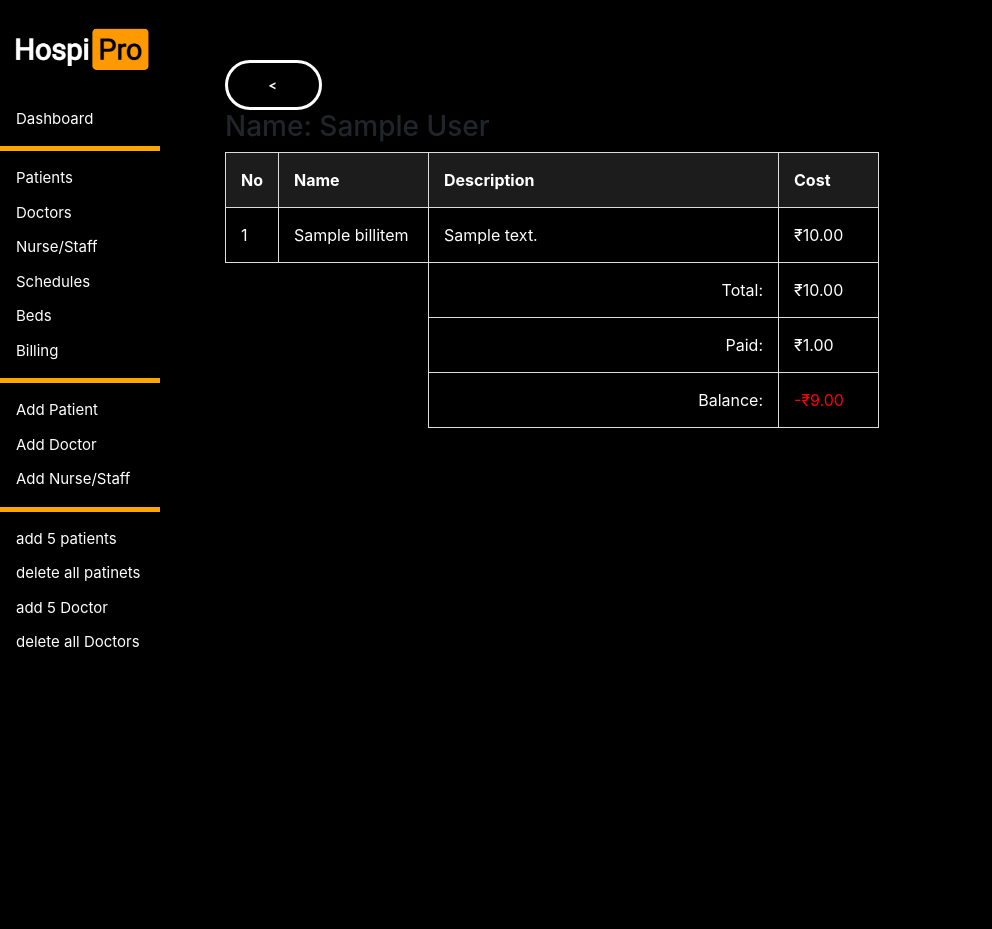
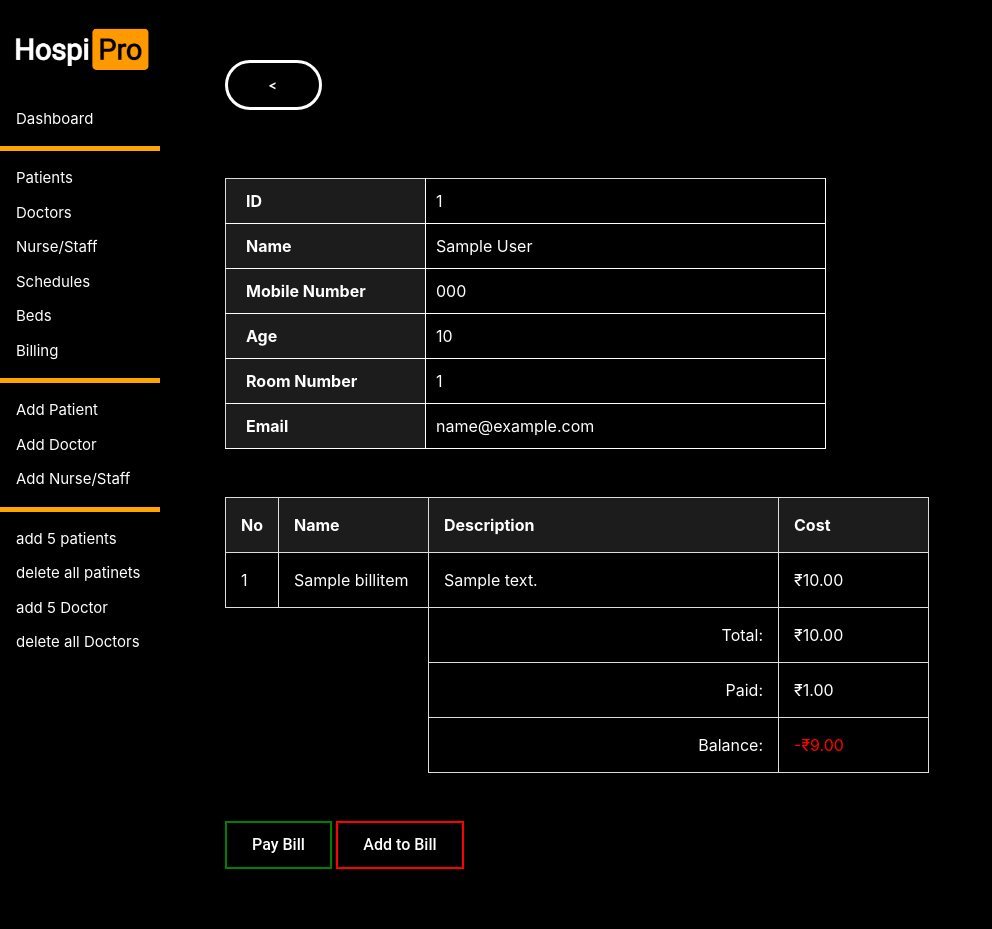
Before and after one commit to AnkitNSFW/HospiPro, a Django app: page /billing/1 in a window 1280 px wide. Shown: the whole page, without its empty margins (0-992 px from the left). Before the commit the page ends 648 px from the top, so only its background shows below. Run offline with Django 4.2, Linux system fonts and the light colour scheme; tables that the repository leaves empty hold one stand-in row (values such as "Sample post"); some libraries are stand-ins or nearby versions.

Commit message:
added basic tempalte feature for adding items to the bill

```diff
--- a/HospiPro/dashboard/generate_patient_and_doctor.py
+++ b/HospiPro/dashboard/generate_patient_and_doctor.py
@@ -18,7 +18,7 @@ def generate_patient(num):
                 room_no=random.randint(0,50),
                 email=fake.email(),
                 blood_group=random.choice(['A+','A-','B+','B-','AB+','AB-','O+','O-']),
-                bill=0.0,
+                total_bill=0.0,
                 paid_bill=0.0
             ).save()
         return True
--- a/HospiPro/dashboard/static/css/billing.css
+++ b/HospiPro/dashboard/static/css/billing.css
@@ -51,7 +51,7 @@ table, th, td {
 }
 
 .cost_width {
-  width: 100px;
+  width: 150px;
 }
 
 .text_right {
@@ -66,3 +66,42 @@ table, th, td {
     margin: 20px;
     font-size: 2em;
   }
+
+
+
+
+
+
+  .patient_table {
+    border-collapse: collapse;
+    margin-top: 20px;
+
+    border: 1px solid;
+    border-color: white;
+    border-radius: 20px;
+}
+
+.patient_table th,
+.patient_table td {
+    padding: 10px;
+    text-align: left;
+
+    border-bottom: 1px solid;
+    border-right: 1px solid;
+
+}
+
+.patient_table th {
+    width: 200px;
+    padding-left: 20px;
+    background-color: #1c1c1c;
+    color: white;
+}
+
+.patient_table td {
+    color: white;
+    width: 400px;
+}
+.patient_label {
+    font-weight: bold;
+}
--- a/HospiPro/dashboard/static/css/buttons.css
+++ b/HospiPro/dashboard/static/css/buttons.css
@@ -62,3 +62,51 @@
   .delete_button:active {
     top: 2px;
   }
+
+
+   /* Delete Patient Button */
+   .add_item_button {
+    padding: 10px 25px;
+    font-family: "Roboto", sans-serif;
+    font-weight: 500;
+    background: transparent;
+    outline: none !important;
+    cursor: pointer;
+    transition: all 0.3s ease;
+    position: relative;
+    display: inline-block;
+  }
+
+  .add_item_button {
+    border: 2px solid green;
+    z-index: 1;
+    color: white;
+  }
+
+  .add_item_button:after {
+    position: absolute;
+    content: "";
+    width: 0;
+    height: 100%;
+    top: 0;
+    left: 0;
+    direction: rtl;
+    z-index: -1;
+    background: green;
+    transition: all 0.3s ease;
+  }
+
+  .add_item_button:hover {
+    text-decoration: none;
+    color: rgb(0, 0, 0);
+  }
+
+  .add_item_button:hover:after {
+    left: auto;
+    right: 0;
+    width: 100%;
+  }
+
+  .add_item_button:active {
+    top: 2px;
+  }
--- a/HospiPro/dashboard/templates/dashboard/individual_billing.html
+++ b/HospiPro/dashboard/templates/dashboard/individual_billing.html
@@ -16,12 +16,47 @@
 {%block content%}
     {% if patient %}
         <div>
-            <a><button class="go_back_button" onclick="go_back()"><<Back</button></a>
+            <a>
+                <button class="go_back_button" onclick="go_back()" >
+                     <
+                </button>
+            </a>
         </div>
         {%if item_list%}
+            <br><br>
 
-            <h3>Name: {{patient.first_name}} {{patient.last_name}}</h3>
+            <table class="patient_table">
+                <tr>
+                    <th class="patient_label">ID</th>
+                    <td>{{patient.id}}</td>
+                </tr>
+                <tr>
+                    <th class="patient_label">Name</th>
+                    <td>
+                        <a style="color: white;" href="/patients/{{patient.id}}">
+                            {{patient.first_name}} {{patient.last_name}}
+                        </a>
+                    </td>
+                </tr>
+                <tr>
+                    <th class="patient_label">Mobile Number</th>
+                    <td>{{patient.mobile_number}}</td>
+                </tr>
+                <tr>
+                    <th class="patient_label">Age</th>
+                    <td>{{patient.age}}</td>
+                </tr>
+                <tr>
+                    <th class="patient_label">Room Number</th>
+                    <td>{{patient.room_no}}</td>
+                </tr>
+                <tr>
+                    <th class="patient_label">Email</th>
+                    <td>{{patient.email}}</td>
+                </tr>
+            </table>
 
+            <br><br>
             <table class="patient-table">
                 <tr>
                     <th>No</th>
@@ -70,6 +105,13 @@
             <h1 class="user_not_found_h1">User Not Found</h1>
         </div>
     {%endif%}
+    <br><br>
+    <a href="pay_bill/{{patient.id}}" class="add_item_button">
+        Pay Bill
+    </a>
+    <a href="add_to_bill/{{patient.id}}" class="delete_button">
+        Add to Bill
+    </a>
 {%endblock%}
 
 
--- a/HospiPro/dashboard/templates/dashboard/individual_patient.html
+++ b/HospiPro/dashboard/templates/dashboard/individual_patient.html
@@ -77,7 +77,7 @@
             <br>
             <a href="/patients/delete/{{patient.id}}" class="delete_button">
                 <i class="fa-solid fa-trash-can"></i>
-              </a>
+            </a>
         </div>
     {% else %}
         <div class="user_not_found_div">
--- a/HospiPro/dashboard/urls.py
+++ b/HospiPro/dashboard/urls.py
@@ -19,6 +19,8 @@ urlpatterns = [
 
     path('billing', views.billing, name='billing'),
     path('billing/<int:id>', views.individual_billing, name='individual_billing'),
+    path('billing/pay_bill/<int:id>', views.pay_bill, name='pay_bill'),
+    path('billing/add_to_bill/<int:id>', views.add_to_bill, name='add_to_bill'),
 
     path('something_went_wrong', views.something_went_wrong, name='something_went_wrong'),
 
--- a/HospiPro/dashboard/views.py
+++ b/HospiPro/dashboard/views.py
@@ -179,14 +179,39 @@ def individual_billing(response, id):
     except:
         return redirect('/something_went_wrong')
 
+def add_to_bill(response, id):
+    print(id)
+    try:
+        if response.method == 'GET':
+            context = {}
+            context['patient_id']=id
+            return render(response, 'dashboard/billing_add_to_bill.html', context=context)
+        elif response.method == 'POST':
+            BillItem(
+                patient_id=id,
+                name=response.POST['name'],
+                description=response.POST['description'],
+                cost=response.POST['cost']
+            ).save()
+            return redirect(f'/billing/{id}')
+    except:
+        return redirect('/something_went_wrong')
 
+def pay_bill(response, id):
+    try:
+        if response.method == 'GET':
+            return redirect('/billing/{id}')
+        elif response.method == 'POST':
+            return redirect('/billing/{id}')
+    except:
+        return redirect('/something_went_wrong')
 
 # temp things
 def api_add_patient(response, num):
     if generate_patient(num):
         return redirect('/patients')
-    else:
-        return redirect('/something_went_wrong')
+    # else:
+    #     return redirect('/something_went_wrong')
 
 def api_add_doctor(response, num):
     if generate_doctor(num):
@@ -208,8 +233,11 @@ def delete_all_doctor(response):
 
 
 def test_api_call(response):
-    # p = Patient.objects.get(id=25)
-    # p.paid_bill+=200
-    # p.save()
-
+    BillItem(
+        name = "bed",
+        description= 'bed no 12 for 30 days',
+        cost= 1000,
+        patient_id=29
+    ).save()
+    print("Item Added")
     return redirect('/')
```
Also changed, not shown: HospiPro/dashboard/templates/dashboard/billing_add_to_bill.html (added, +38 -0 lines), HospiPro/dashboard/templates/dashboard/billing_pay_bill.html (added, +38 -0 lines).
